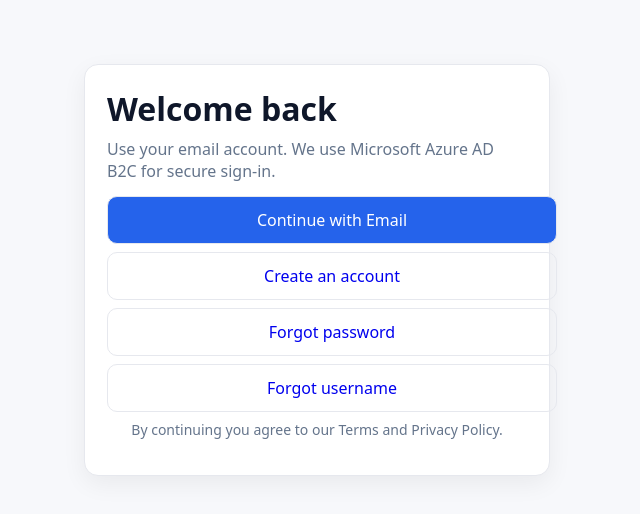
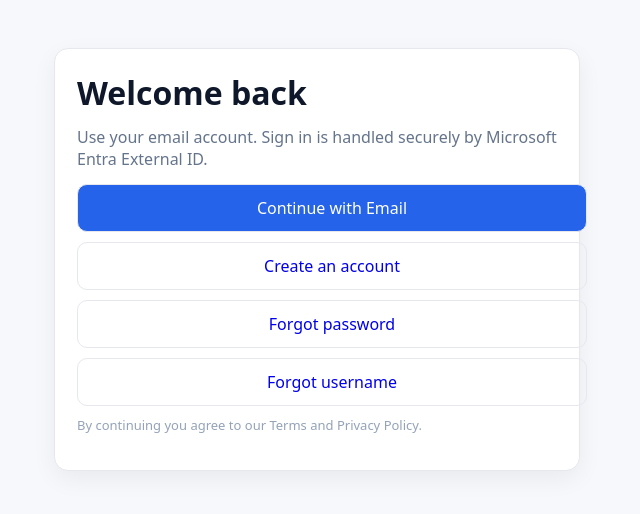
Before and after one commit to ktbodaless/borderless-swa, a plain HTML site: page auth/signin.html in a window 1280 px wide. Shown: the whole page, without its empty margins (323-963 px from the left). Drawn offline with Linux system fonts and the light colour scheme.

Commit message:
Update signin.html

```diff
--- a/auth/signin.html
+++ b/auth/signin.html
@@ -3,19 +3,21 @@
 <title>Sign in — Borderless</title>
 <style>
   body{margin:0;font-family:ui-sans-serif,system-ui;background:#f7f8fb;color:#0f172a}
-  .wrap{max-width:420px;margin:4rem auto;background:#fff;border:1px solid #e6e8ee;border-radius:14px;padding:22px;box-shadow:0 8px 24px rgba(0,0,0,.06)}
-  h1{margin:0 0 8px} p{color:#64748b;margin:0 0 14px}
-  a.btn,button{display:block;width:100%;border:1px solid #e6e8ee;border-radius:10px;padding:12px 14px;margin:8px 0;text-align:center;text-decoration:none}
+  .wrap{max-width:480px;margin:6vh auto;background:#fff;border:1px solid #e6e8ee;border-radius:14px;padding:22px;box-shadow:0 8px 24px rgba(0,0,0,.06)}
+  h1{margin:0 0 12px} p{color:#64748b;margin:0 0 14px}
+  a.btn{display:block;width:100%;border:1px solid #e6e8ee;border-radius:10px;padding:12px 14px;margin:10px 0;text-align:center;text-decoration:none}
   .primary{background:#2563eb;color:#fff;border-color:#2563eb}
-  .muted{color:#64748b;font-size:14px;text-align:center;margin-top:6px}
 </style></head><body>
 <div class="wrap">
   <h1>Welcome back</h1>
-  <p>Use your email account. We use Microsoft Azure AD B2C for secure sign-in.</p>
+  <p>Use your email account. Sign in is handled securely by Microsoft Entra External ID.</p>
+
+  <!-- IMPORTANT: absolute paths starting with "/" -->
   <a class="btn primary" href="/.auth/login/b2c?post_login_redirect_uri=/feed.html">Continue with Email</a>
-  <a class="btn" href="/auth/signup.html">Create an account</a>
+  <a class="btn" href="/.auth/login/b2c?post_login_redirect_uri=/feed.html">Create an account</a>
   <a class="btn" href="/.auth/login/b2c_reset?post_login_redirect_uri=/auth/signin.html">Forgot password</a>
   <a class="btn" href="/auth/forgot-username.html">Forgot username</a>
-  <p class="muted">By continuing you agree to our Terms and Privacy Policy.</p>
+
+  <p style="color:#94a3b8;font-size:13px;margin-top:8px">By continuing you agree to our Terms and Privacy Policy.</p>
 </div>
 </body></html>
```
